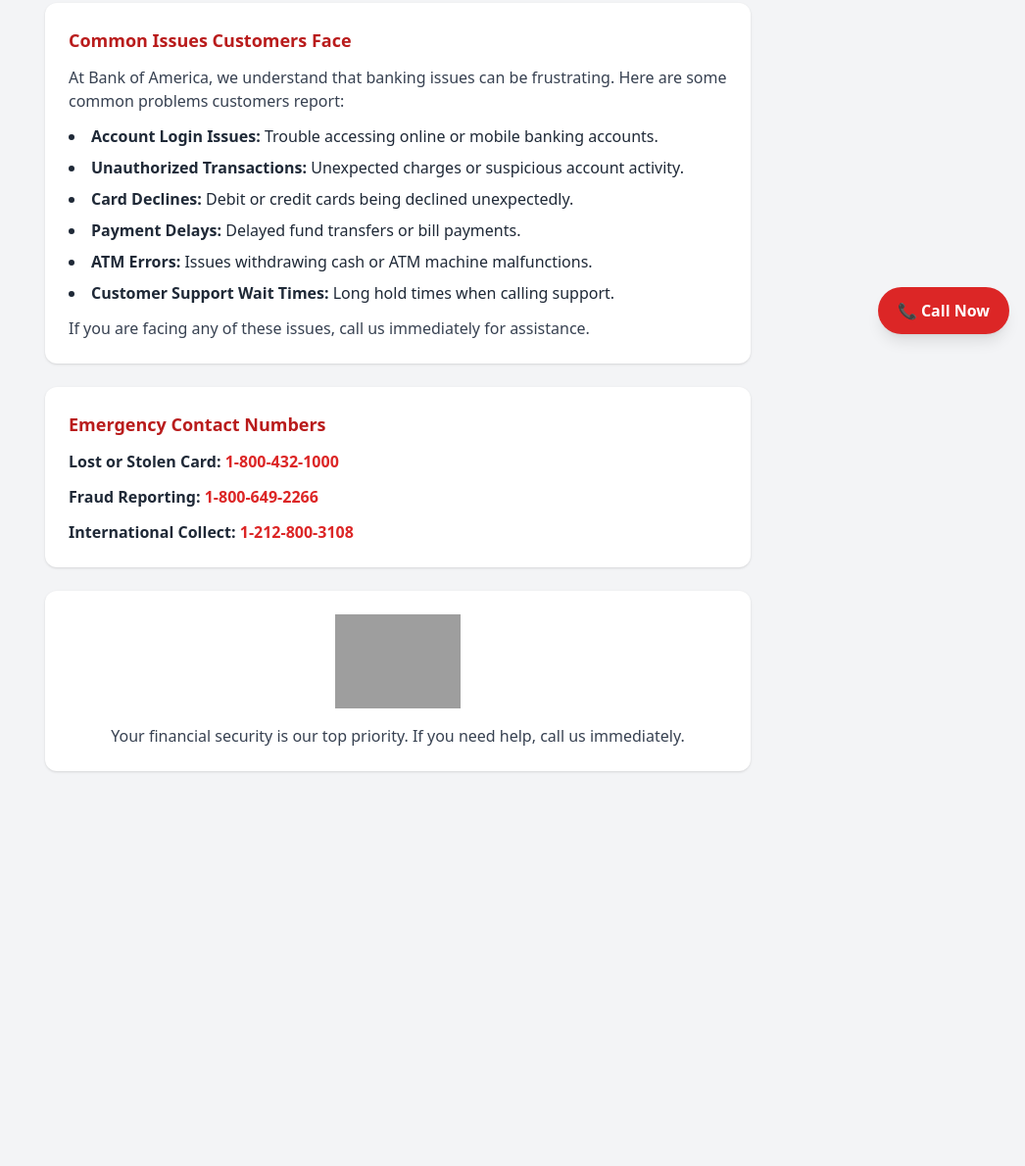
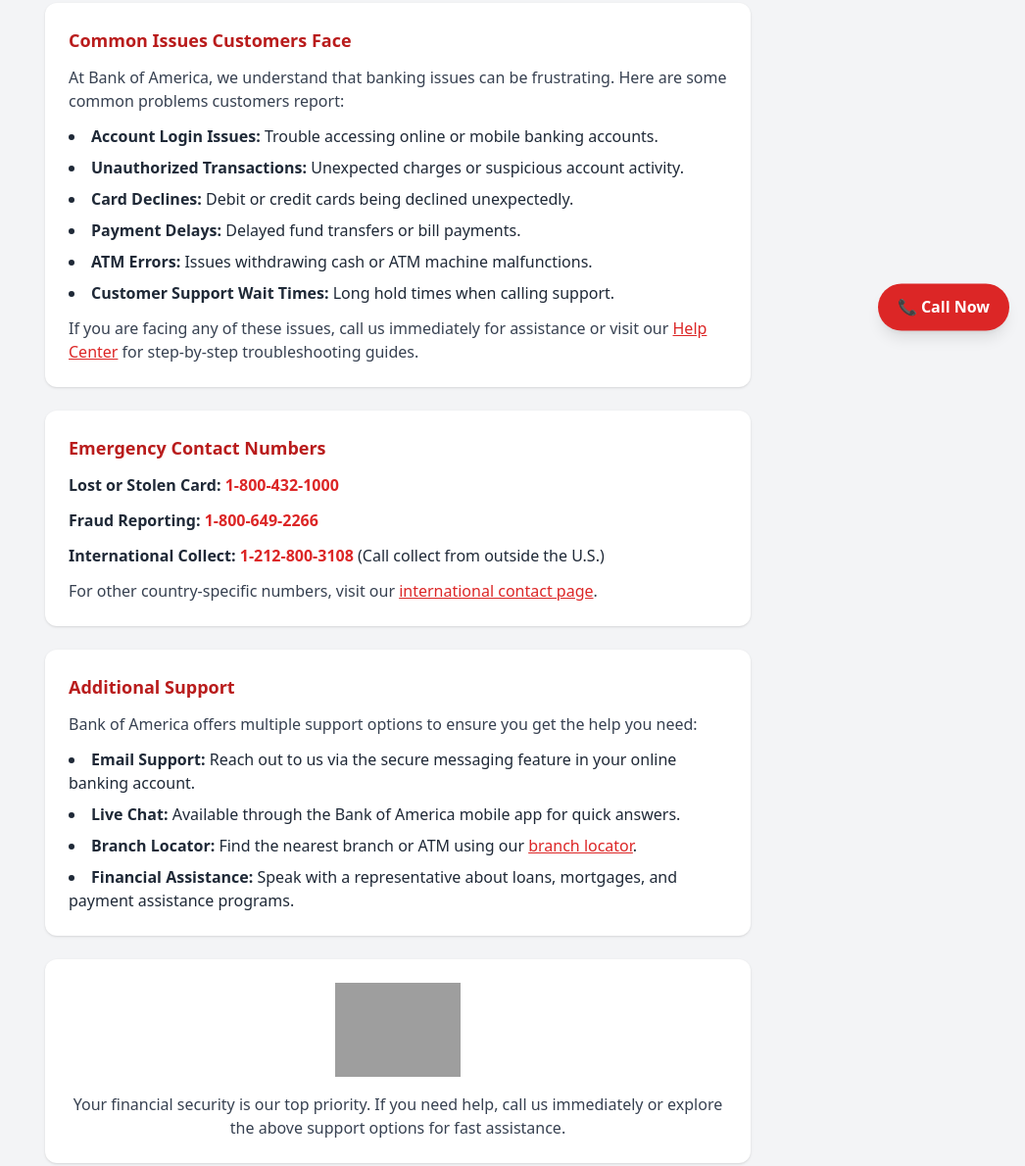
Before and after one commit to remsi796g/aff, a plain HTML site: page boa.html in a window 1280 px wide. Shown: the part 437-1627 px from the top of the page at 98% size, without its empty margins (234-1280 px from the left). Before the commit the page ends 1248 px from the top, so only its background shows below. Drawn offline with nearby package versions, Linux system fonts and the light colour scheme; grey boxes are pictures that could not be loaded.

Commit message:
Update boa.html

```diff
--- a/boa.html
+++ b/boa.html
@@ -68,7 +68,7 @@
         <li><strong>ATM Errors:</strong> Issues withdrawing cash or ATM machine malfunctions.</li>
         <li><strong>Customer Support Wait Times:</strong> Long hold times when calling support.</li>
       </ul>
-      <p class="mt-3 text-gray-700">If you are facing any of these issues, call us immediately for assistance.</p>
+      <p class="mt-3 text-gray-700">If you are facing any of these issues, call us immediately for assistance or visit our <a href="#" class="text-red-600 underline">Help Center</a> for step-by-step troubleshooting guides.</p>
     </section>
 
     <section class="bg-white rounded-xl shadow p-6">
@@ -76,7 +76,19 @@
       <ul class="space-y-3 text-gray-800">
         <li><strong>Lost or Stolen Card:</strong> <a href="tel:18004321000" class="text-red-600 font-bold">1-800-432-1000</a></li>
         <li><strong>Fraud Reporting:</strong> <a href="tel:18006492266" class="text-red-600 font-bold">1-800-649-2266</a></li>
-        <li><strong>International Collect:</strong> <a href="tel:12128003108" class="text-red-600 font-bold">1-212-800-3108</a></li>
+        <li><strong>International Collect:</strong> <a href="tel:12128003108" class="text-red-600 font-bold">1-212-800-3108</a> (Call collect from outside the U.S.)</li>
+      </ul>
+      <p class="mt-3 text-gray-700">For other country-specific numbers, visit our <a href="#" class="text-red-600 underline">international contact page</a>.</p>
+    </section>
+
+    <section class="bg-white rounded-xl shadow p-6">
+      <h2 class="text-lg font-semibold mb-3 text-red-700">Additional Support</h2>
+      <p class="text-gray-700 mb-3">Bank of America offers multiple support options to ensure you get the help you need:</p>
+      <ul class="list-disc list-inside space-y-2 text-gray-800">
+        <li><strong>Email Support:</strong> Reach out to us via the secure messaging feature in your online banking account.</li>
+        <li><strong>Live Chat:</strong> Available through the Bank of America mobile app for quick answers.</li>
+        <li><strong>Branch Locator:</strong> Find the nearest branch or ATM using our <a href="#" class="text-red-600 underline">branch locator</a>.</li>
+        <li><strong>Financial Assistance:</strong> Speak with a representative about loans, mortgages, and payment assistance programs.</li>
       </ul>
     </section>
 
@@ -85,7 +97,7 @@
         <img src="https://www2.bac-assets.com/customer-service/contact-us/spa-assets/images/assets-images-global-logos-bac-logo-v2-CSX3648cbbb.svg"
              alt="Customer Support" class="mx-auto w-32 mb-4 hover:scale-105 transition-transform">
       </a>
-      <p class="text-gray-700">Your financial security is our top priority. If you need help, call us immediately.</p>
+      <p class="text-gray-700">Your financial security is our top priority. If you need help, call us immediately or explore the above support options for fast assistance.</p>
     </section>
 
   </main>
```
